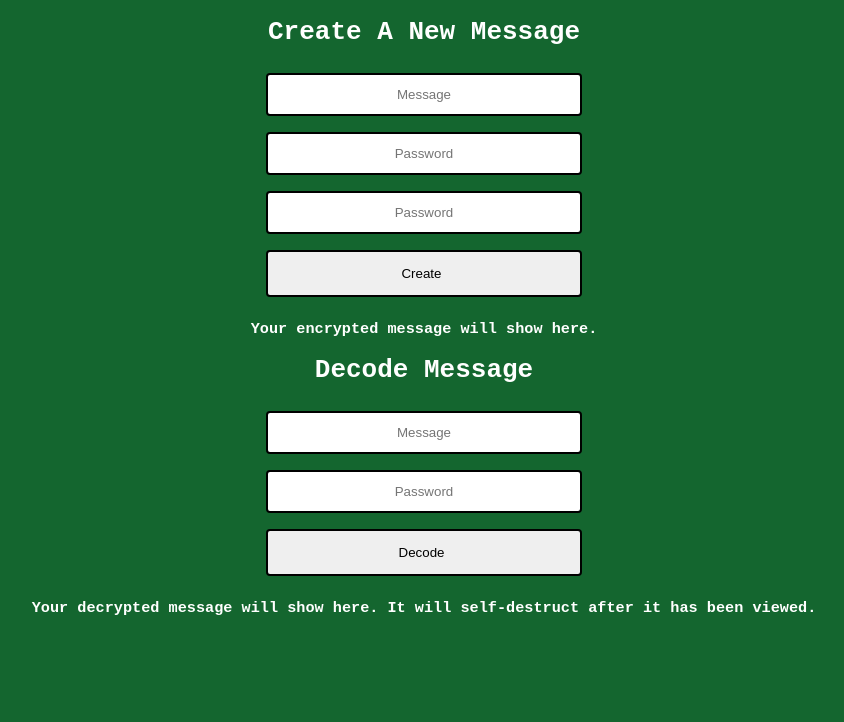
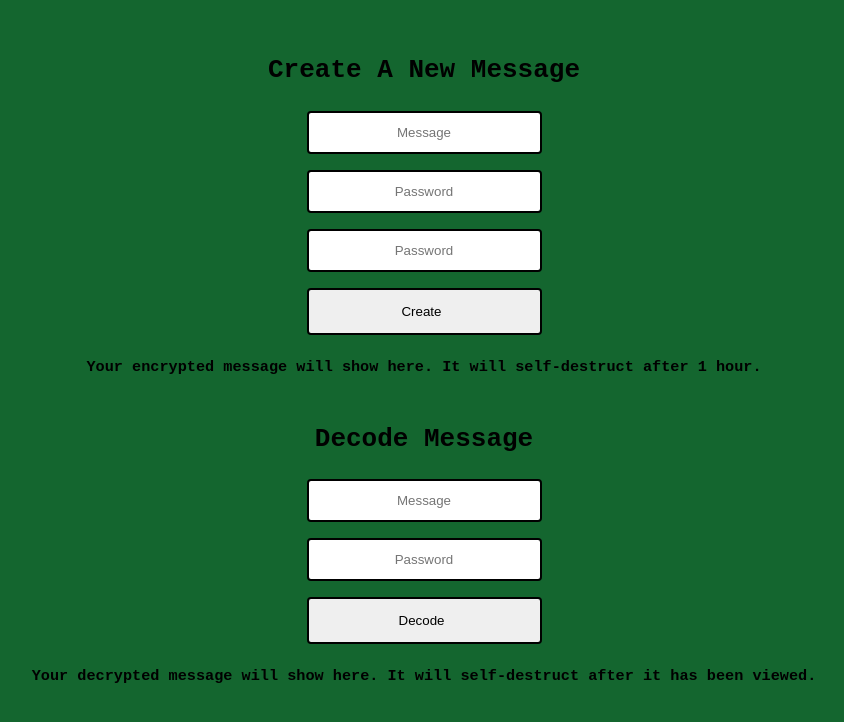
Before and after one commit to jamescapps/cipher_project, a React (Create React App) app in the folder client/: page / in a window 1280 px wide. Shown: the top 722 px of the page, without its empty margins (216-1060 px from the left). Built offline with nearby package versions, Linux system fonts and the light colour scheme.

Commit message:
Testing timed delete.

```diff
--- a/client/src/App.css
+++ b/client/src/App.css
@@ -1,15 +1,19 @@
 body {
   background: rgb(20, 102, 47);
-  color: white;
+  color: black;
   font-family: monospace;
 }
 
-.create {
+.create, .decode {
+  text-align: center;
+}
+
+h1 {
   text-align: center;
 }
 
 input[type=text], select {
-  width: 25%;
+  width: 235px;
   padding: 12px 20px;
   margin: 8px 0;
   border: 2px solid black;
@@ -19,7 +23,7 @@ input[type=text], select {
 }
 
 input[type=password] {
-  width: 25%;
+  width: 235px;
   padding: 12px 20px;
   margin: 8px 0;
   border: 2px solid black;
@@ -29,7 +33,7 @@ input[type=password] {
 }
 
 input[type=submit] {
-  width: 25%;
+  width: 235px;
   color: black;
   padding: 14px 20px;
   margin: 8px 0;
--- a/client/src/App.js
+++ b/client/src/App.js
@@ -6,8 +6,8 @@ import DecodeMessage from './components/decode_message.component'
 
 const App = () => {
   return (
-    <div>
-      <CreateMessage />
+    <div><br /><br />
+      <CreateMessage /><br />
       <DecodeMessage />
     </div>
   )
--- a/client/src/components/create_message.component.js
+++ b/client/src/components/create_message.component.js
@@ -5,7 +5,7 @@ const CreateMessage = () => {
   const [message, setMessage] = useState('')
   const [password1, setPassword1] = useState('')
   const [password2, setPassword2] = useState('')
-  const [result, setResult] = useState('Your encrypted message will show here.')
+  const [result, setResult] = useState('Your encrypted message will show here.  It will self-destruct after 1 hour.')
 
   const handleMessageChange = (e) => {
     setMessage(e.target.value)
--- a/client/src/components/decode_message.component.js
+++ b/client/src/components/decode_message.component.js
@@ -34,7 +34,7 @@ const DecodeMessage = () => {
   }
 
       return (
-        <div className = "create">
+        <div className = "decode">
           <h1>Decode Message</h1>
             <form onSubmit={onSubmit}>
               <input
```
Also changed, not shown: 1 other file (tests, documents, lock files or other folders). Lines whose indentation alone changed are shown as unchanged.
